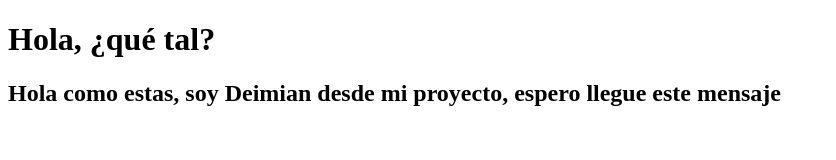
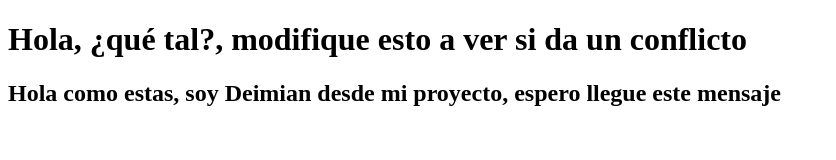
Before and after one commit to ernestomedinam/proyect-deimian, a plain HTML site: page index.html in a window 1280 px wide. Shown: the whole page, without its empty margins (0-836 px from the left). Drawn offline with Linux system fonts and the light colour scheme.

Commit message:
Intentando hacer un conflicto

```diff
--- a/index.html
+++ b/index.html
@@ -7,7 +7,7 @@
     <title>Proyecto Deimian</title>
 </head>
 <body>
-    <h1>Hola, ¿qué tal?</h1>
+    <h1>Hola, ¿qué tal?, modifique esto a ver si da un conflicto</h1>
     <h2>Hola como estas, soy Deimian desde mi proyecto, espero llegue este mensaje</h2>
 </body>
 </html>
```
